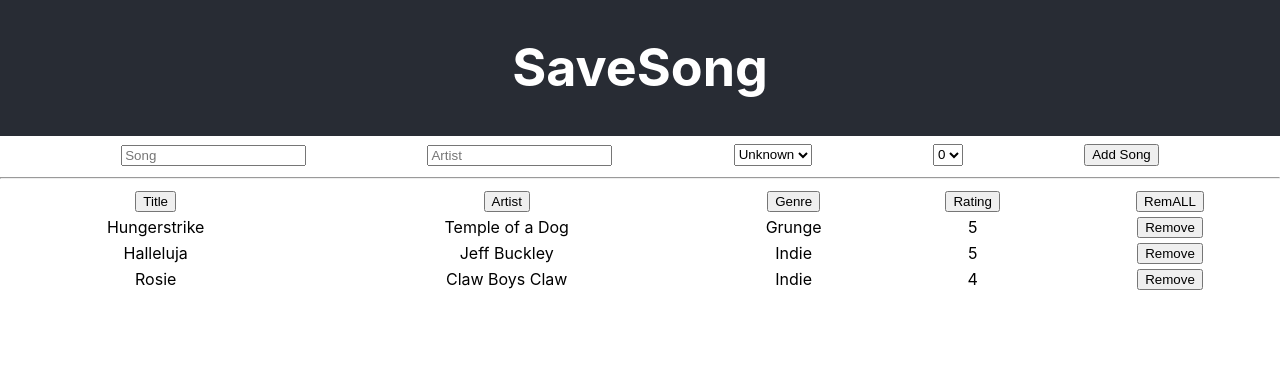
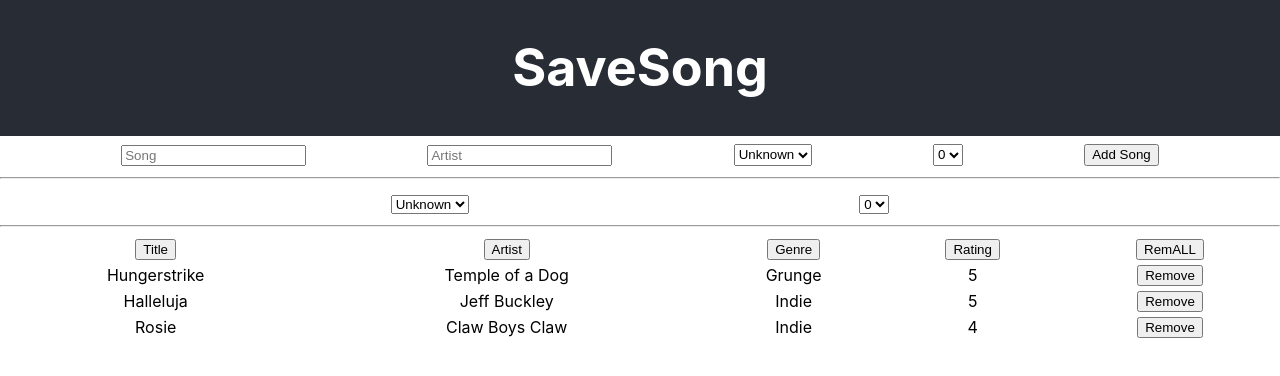
Before and after one commit to Tijs-vd-B/tijs_vd_b_eindopdracht_fed_level35, a React (Create React App) app: page / in a window 1280 px wide. Shown: the top 376 px of the page. Built offline with nearby package versions, Linux system fonts and the light colour scheme.

Commit message:
The beginnings of a filtering on Genre/Rating

```diff
--- a/src/App.css
+++ b/src/App.css
@@ -15,7 +15,8 @@
   padding-bottom: 0.1rem;
 }
 
-.songform-container {
+.songform-container,
+.songfilter-container {
   padding-top: 0.5rem;
   padding-bottom: 0.2rem;
   display: flex;
--- a/src/SongOverview.js
+++ b/src/SongOverview.js
@@ -1,6 +1,7 @@
 import React, { Component } from "react";
 import SongForm from "./components/SongForm";
 import SongList from "./components/SongList";
+import SongFilter from "./components/SongFilter";
 
 class SongOverview extends Component {
   constructor() {
@@ -71,6 +72,7 @@ class SongOverview extends Component {
     this.handleClickAddSong = this.handleClickAddSong.bind(this);
     this.handleClickRemoveItem = this.handleClickRemoveItem.bind(this);
     this.handleClickRemoveAllSongs = this.handleClickRemoveAllSongs.bind(this);
+    this.handleClickFilter = this.handleClickFilter.bind(this);
   }
 
   capitalizeFirstChar = function (string) {
@@ -139,11 +141,22 @@ class SongOverview extends Component {
     this.setState({ [name]: value });
   };
 
+  handleClickFilter = (event) => {
+    console.log(event);
+  };
+
   render() {
     return (
       <div>
         <SongForm
           handleClickAddSong={this.handleClickAddSong}
+          handleChange={this.handleChange}
+          genres={this.state.genres}
+          ratingOptions={this.state.ratingOptions}
+        />
+        <hr />
+        <SongFilter
+          handleClickFilter={this.handleClickFilter}
           handleChange={this.handleChange}
           genres={this.state.genres}
           ratingOptions={this.state.ratingOptions}
--- /dev/null
+++ b/src/components/SongFilter.js
@@ -0,0 +1,21 @@
+import React from "react";
+import InputSelect from "./InputSelect";
+
+function SongFilter(props) {
+  return (
+    <form className="songfilter-container">
+      <InputSelect
+        name="filterGenre"
+        items={props.genres}
+        handleChange={props.handleClickFilter}
+      />
+      <InputSelect
+        name="filterRating"
+        items={props.ratingOptions}
+        handleChange={props.handleClickFilter}
+      />
+    </form>
+  );
+}
+
+export default SongFilter;
```
Also changed, not shown: 1 other file (tests, documents, lock files or other folders).
